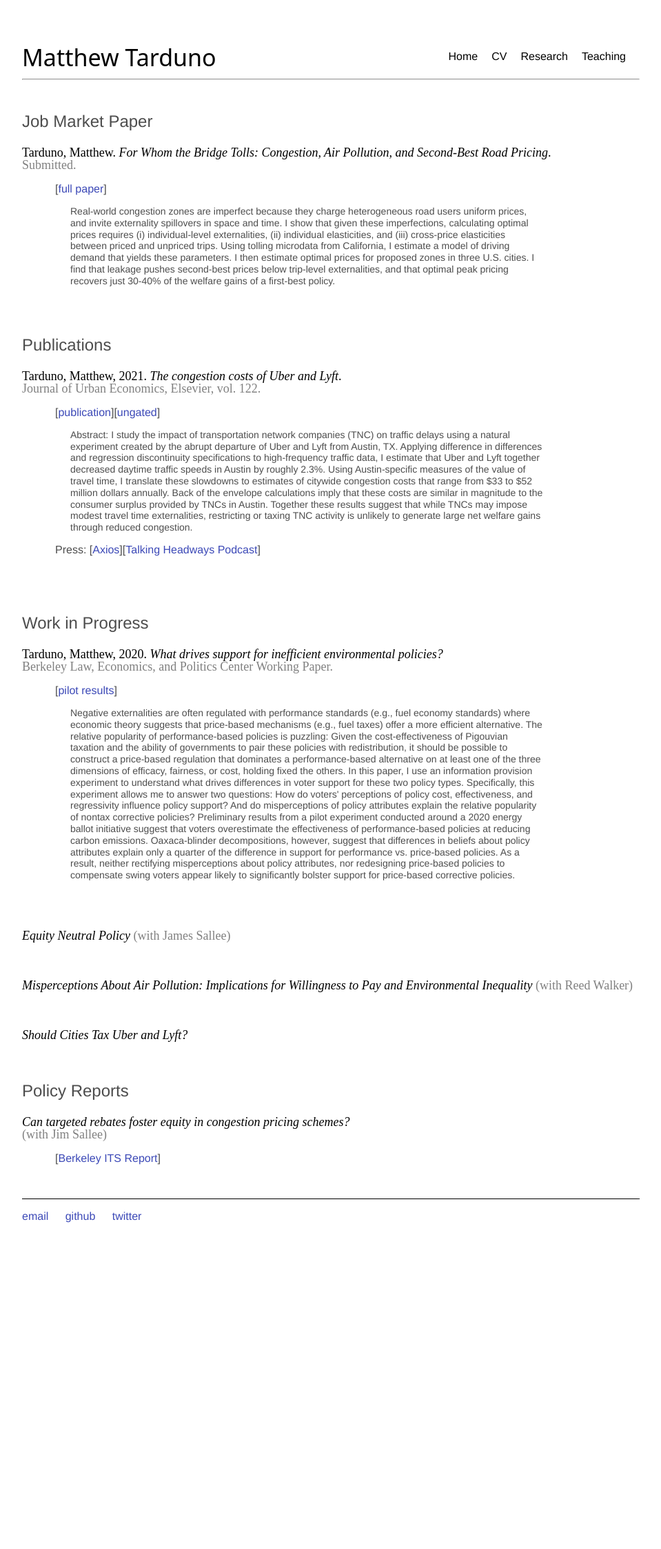
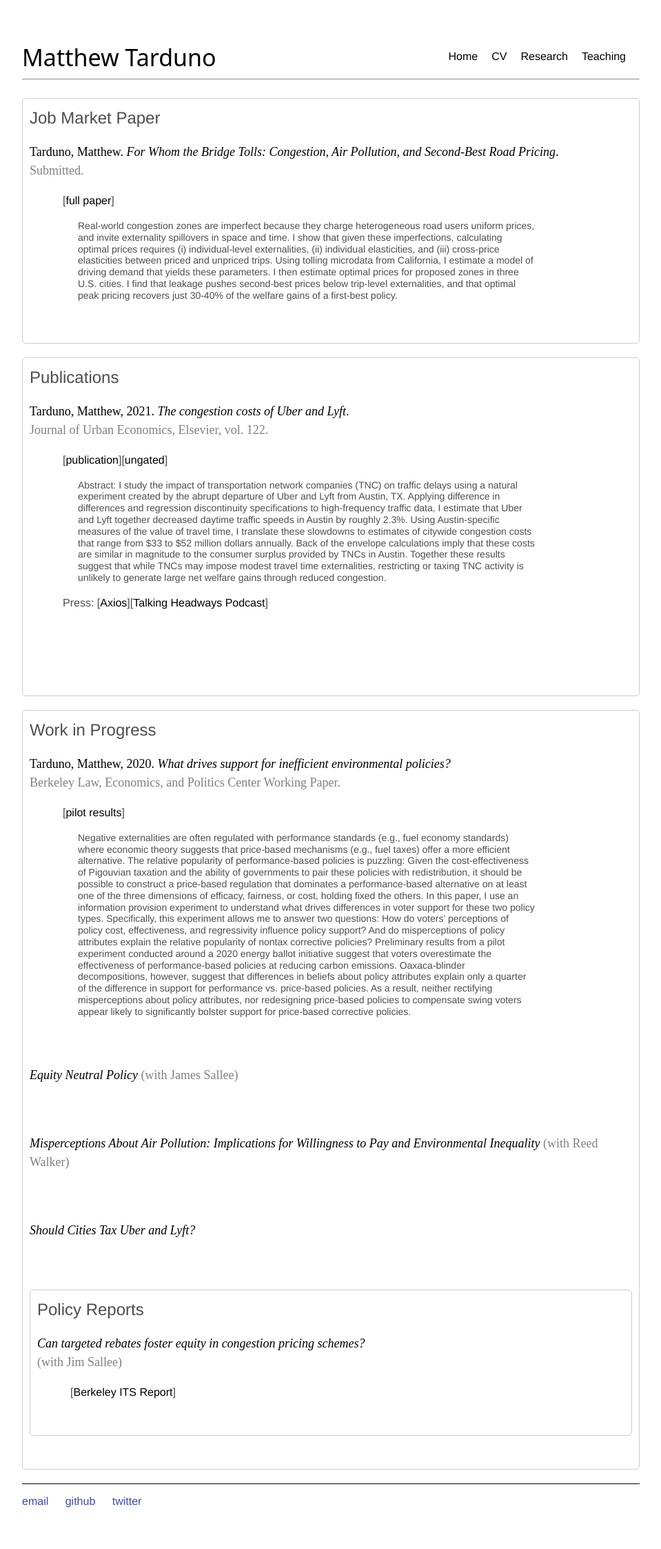
Before and after one commit to Matt-Tarduno/Matt-Tarduno.github.io, a Jekyll site: the page built from research/index.html, in a window 1280 px wide. Shown: the whole page at 69% size, without its empty margins (160-1119 px from the left). Built offline with Jekyll 4.4.1, drawn with Linux system fonts in a browser that asks for light colours; before the commit the page ends 1832 px from its top, so only the background shows below that.

Commit message:
Update research page for mobile

```diff
--- a/research/index.html
+++ b/research/index.html
@@ -6,6 +6,48 @@
     changefreq: 'monthly'
     lastmod: 2017-05-09T12:49:30-05:00
 ---
+
+<head>
+    <meta name="viewport" content="width=device-width, initial-scale=1.0">
+    <style>
+        body {
+            font-family: Arial, sans-serif;
+        }
+
+        .blurb {
+            margin-bottom: 20px;
+            padding: 10px;
+            border: 1px solid #ccc;
+            border-radius: 5px;
+        }
+
+        h1 {
+            font-size: 24px;
+            margin-top: 0;
+        }
+
+        p {
+            font-size: 16px;
+            line-height: 1.5;
+        }
+
+        .blurb p {
+            margin-left: 0;
+        }
+
+        .blurb a {
+            text-decoration: none;
+            color: #000;
+        }
+
+        @media (max-width: 600px) {
+            .blurb {
+                padding: 5px;
+            }
+        }
+    </style>
+</head>
+
 <br />
 
 <div class="blurb">
```
